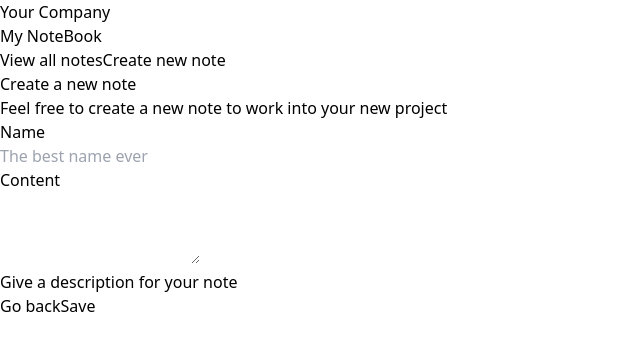
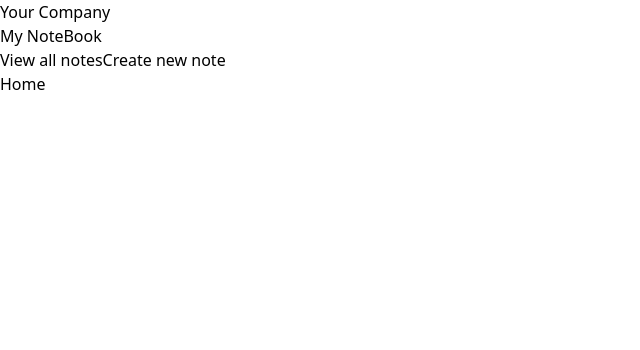
Before and after one commit to sesp13/my-notebook, a React (Vite) app: page / in a window 1280 px wide. Shown: the top 350 px of the page, without its empty margins (0-640 px from the left). Built offline with nearby package versions, Linux system fonts and the light colour scheme.

Commit message:
add routing to the project

```diff
--- a/package.json
+++ b/package.json
@@ -14,7 +14,8 @@
     "@heroicons/react": "^2.1.3",
     "react": "^18.2.0",
     "react-dom": "^18.2.0",
-    "react-hook-form": "^7.51.3"
+    "react-hook-form": "^7.51.3",
+    "react-router-dom": "^6.23.0"
   },
   "devDependencies": {
     "@types/react": "^18.2.66",
--- a/src/App.tsx
+++ b/src/App.tsx
@@ -1,11 +1,11 @@
 import { Header } from './components';
-import { NewNotePage } from './pages';
+import { AppRoutes } from './routes';
 
 export default function App() {
   return (
     <>
       <Header />
-      <NewNotePage />
+      <AppRoutes />
     </>
   );
 }
--- a/src/main.tsx
+++ b/src/main.tsx
@@ -1,10 +1,13 @@
-import React from 'react'
-import ReactDOM from 'react-dom/client'
-import App from './App.tsx'
-import './index.css'
+import React from 'react';
+import ReactDOM from 'react-dom/client';
+import App from './App.tsx';
+import './index.css';
+import { BrowserRouter } from 'react-router-dom';
 
 ReactDOM.createRoot(document.getElementById('root')!).render(
   <React.StrictMode>
-    <App />
-  </React.StrictMode>,
-)
+    <BrowserRouter>
+      <App />
+    </BrowserRouter>
+  </React.StrictMode>
+);
--- /dev/null
+++ b/src/pages/Home/HomePage.tsx
@@ -0,0 +1,7 @@
+export const HomePage = () => {
+  return (
+    <div>
+      <h1 className="text-2xl text-green-700">Home</h1>
+    </div>
+  );
+};
--- /dev/null
+++ b/src/pages/Home/index.ts
@@ -0,0 +1 @@
+export * from './HomePage'
--- a/src/pages/NewNote/NewNoteForm.tsx
+++ b/src/pages/NewNote/NewNoteForm.tsx
@@ -65,7 +65,7 @@ export const NewNoteForm = () => {
         </button>
         <button
           type="submit"
-          className="rounded-md bg-green-800 px-3 py-2 text-sm font-semibold text-white shadow-sm hover:bg-indigo-500 focus-visible:outline focus-visible:outline-2 focus-visible:outline-offset-2 focus-visible:outline-indigo-600"
+          className="rounded-md bg-green-800 px-3 py-2 text-sm font-semibold text-white shadow-sm hover:bg-orange-500 focus-visible:outline focus-visible:outline-2 focus-visible:outline-offset-2 focus-visible:outline-indigo-600"
         >
           Save
         </button>
--- a/src/pages/index.ts
+++ b/src/pages/index.ts
@@ -1 +1,2 @@
+export * from './Home';
 export * from './NewNote';
--- /dev/null
+++ b/src/routes/AppRoutes.tsx
@@ -0,0 +1,13 @@
+import { Navigate, Route, Routes } from 'react-router-dom';
+import { AppRouting } from './AppRouting.enum';
+import { HomePage, NewNotePage } from '../pages';
+
+export const AppRoutes = () => {
+  return (
+    <Routes>
+      <Route path={AppRouting.HOME} element={<HomePage />} />
+      <Route path={AppRouting.ADD_NOTE} element={<NewNotePage />} />
+      <Route path="/*" element={<Navigate to={AppRouting.HOME} />} />
+    </Routes>
+  );
+};
--- /dev/null
+++ b/src/routes/AppRouting.enum.ts
@@ -0,0 +1,4 @@
+export enum AppRouting {
+  ADD_NOTE = '/add-note',
+  HOME = '/'
+}
--- /dev/null
+++ b/src/routes/index.ts
@@ -0,0 +1,2 @@
+export * from './AppRoutes'
+export * from './AppRouting.enum'
```
Also changed, not shown: 1 other file (tests, documents, lock files or other folders).
